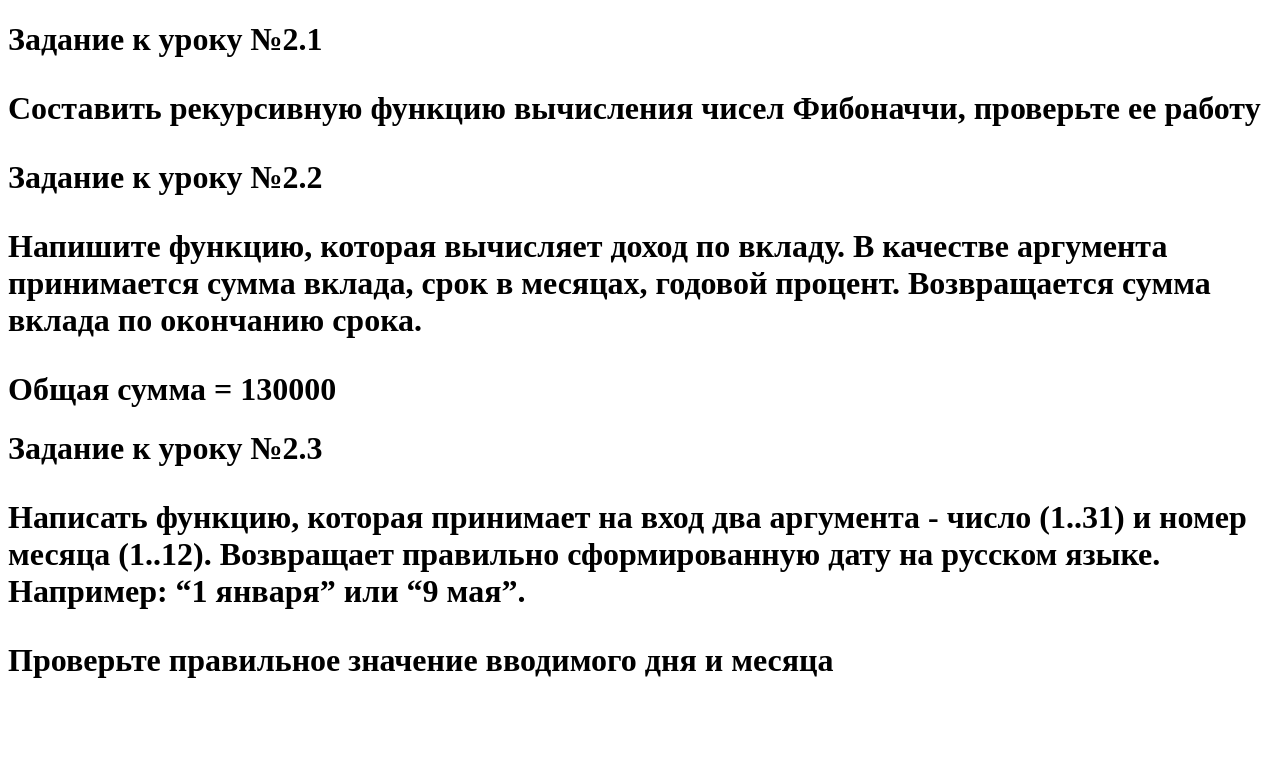
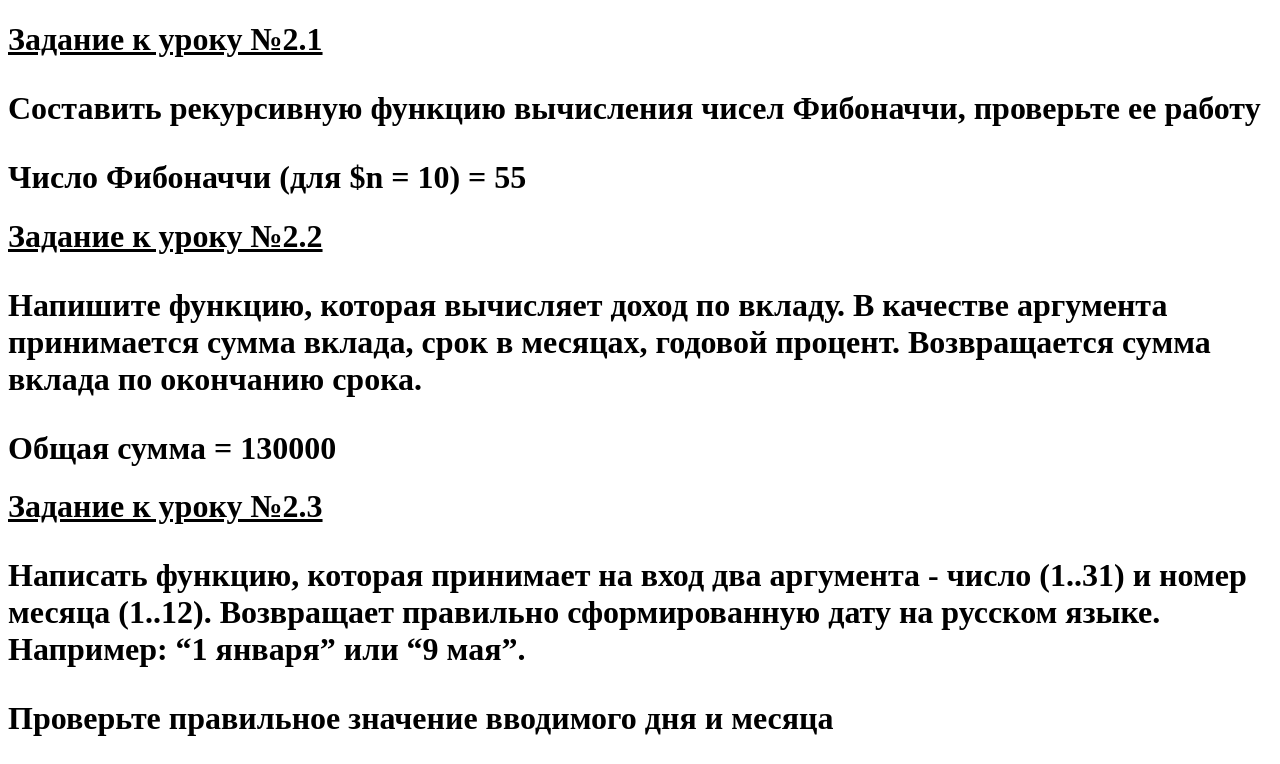
Before and after one commit to QAleks/GB_ex_PHP, a PHP site: page / in a window 1280 px wide. Shown: the top 764 px of the page. Run offline with PHP 8.4, Linux system fonts and the light colour scheme.

Commit message:
Выполнены все задания 2-го урока

```diff
--- a/index.php
+++ b/index.php
@@ -8,14 +8,23 @@
 
 </head>
 <body>
-<h1>Задание к уроку №2.1<h1>
+<h1><u>Задание к уроку №2.1</u><h1>
 <p> Составить рекурсивную функцию вычисления чисел Фибоначчи, проверьте ее работу </p>
 
 <?php
+function fibo($n){
+	if ($n<=2)    //Fibot F(2)=1 , F(1)=1, F(0)=0;   F(3) = 2
+		return 1;
+	else
+		return (fibo($n-1)+fibo($n-2));
+}
+$n=10;  //F(10)=55
+ echo 'Число Фибоначчи' . ' (для $n = ' . $n . ') = '  . fibo($n);
+
 
 ?>
 
-<h1>Задание к уроку №2.2<h1>
+<h1><u>Задание к уроку №2.2</u><h1>
 <p> Напишите функцию, которая вычисляет доход по вкладу. В качестве аргумента принимается сумма вклада, срок в месяцах, годовой процент. Возвращается сумма вклада по окончанию срока.</p>
 <?php
 function dohod($summa, $period_month, $percent){
@@ -25,11 +34,9 @@ function dohod($summa, $period_month, $percent){
 	return $all_money;
 }
 
-echo 'Общая сумма = ' . dohod(120000, 10, 10);
-
+echo 'Общая сумма = ' . dohod(120000, 10, 10) . '<br>';
 ?>
-
-<h1>Задание к уроку №2.3<h1>
+<h1><u>Задание к уроку №2.3</u><h1>
 <p> Написать функцию, которая принимает на вход два аргумента - число (1..31) и номер месяца (1..12). Возвращает правильно сформированную дату на русском языке. Например: “1 января” или “9 мая”. </p>
 
 <?php
```
